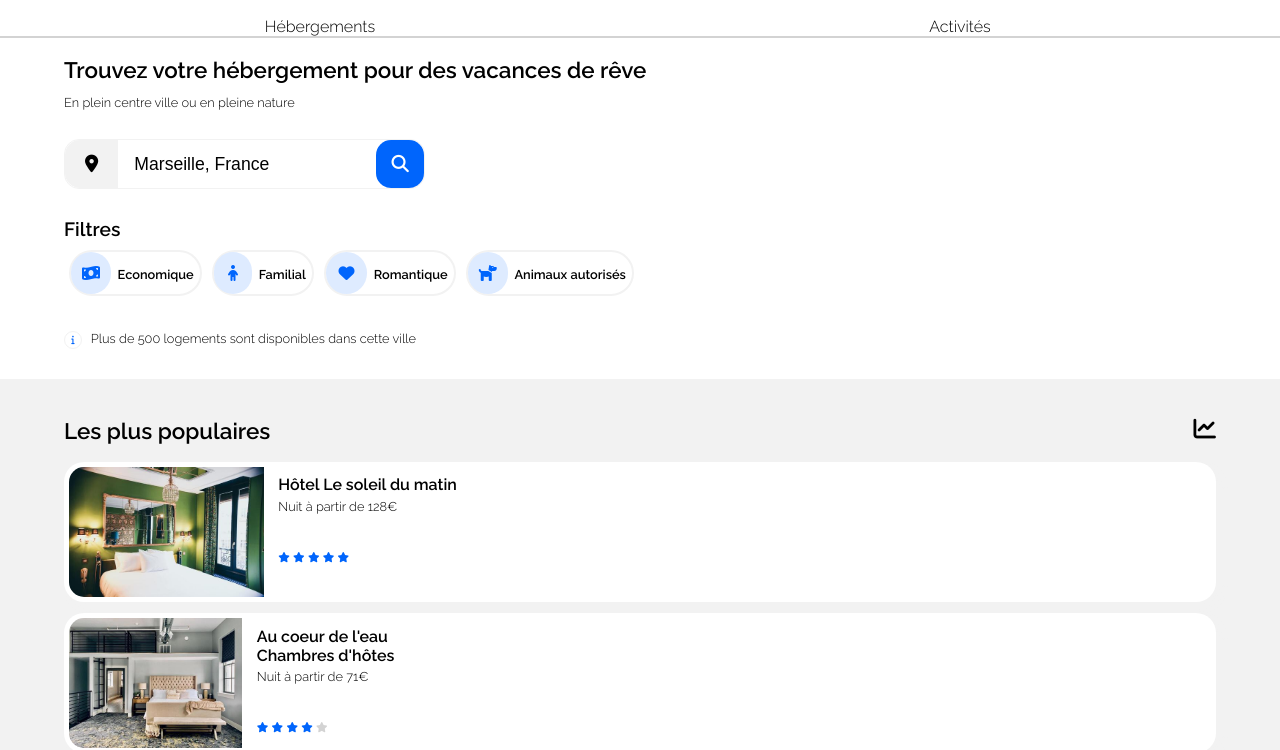
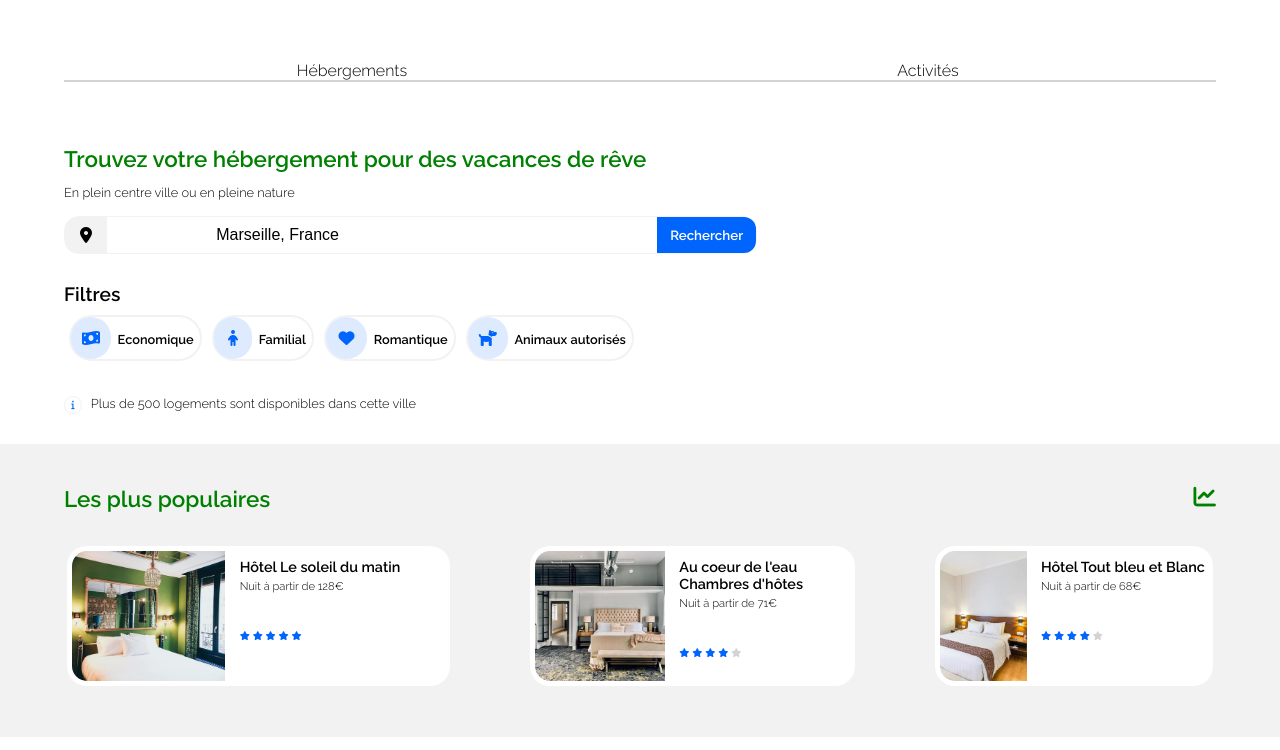
Before and after one commit to Alice-S-dev/AliceSchneider_2_29032021, a plain HTML site: page Index.html in a window 1280 px wide. Shown: the part 68-818 px from the top of the page. Drawn offline with Linux system fonts and the light colour scheme.

Commit message:
Mise en forme pour tablettes

```diff
--- a/Index.html
+++ b/Index.html
@@ -46,8 +46,8 @@
 					<form method="get" action="#">
 						<i class="fas fa-map-marker-alt local"></i>
 						<input type="search" value="Marseille, France"/>
+						<button type="submit"></button>
 
-						<button> <i class="fas fa-search loupe"></i></button>
 					</form>
 				</div>
 
@@ -96,13 +96,14 @@
 		</section>
 
 
-		<section id="Populaires">   <!-- Section 2 : "Les plus populaires" -->
+		<section id="hébergements-et-pop">   <!-- Section 2 : "Les plus populaires et hébergements" -->
+			<aside id="Populaires"> 	<!-- Les plus populaires -->
 				<h1>
 					Les plus populaires
 					<i class="fas fa-chart-line"></i>
 				</h1>
 
-
+				<div id="Cartes-populaires">
 					<a href="#"> <!-- Carte populaire 1 -->
 						<div class="Cartes-pop">
 							<div class="Photos-pop">
@@ -131,7 +132,7 @@
 
 
 					<a href="#"> <!-- Carte populaire 2 -->
-				<div class="Cartes-pop">
+						<div class="Cartes-pop" id="carte-pop-2">
 							<div class="Photos-pop">
 								<img src="images/hebergements/4_small/aw-creative-VGs8z60yT2c-unsplash.jpg" alt="Chambres d'hôte au coeur de l'eau"/>
 							</div>
@@ -183,16 +184,17 @@
 							</div>
 						</div>
 					</a>
-
-		</section>
+				</div>
+			</aside>
 
 
-		<section id="Hebergements">   <!-- Section 3 : "Hébergements" -->
+			<article id="Hebergements">   <!-- "Hébergements" -->
 				<h1 id="ancre_heberg">
 					Hébergements à Marseille
 				</h1>
 
-
+				<div id="Cartes-hébergements">
+					<div id="Cartes1-2-3">
 						<a href="#"> <!-- Carte hébergement 1 -->
 							<div class="Cartes-heberg">
 								<div class="Photos-heberg">
@@ -266,8 +268,10 @@
 								</p>
 							</div>
 						</a>
+					</div>
 
 
+					<div id="Cartes4-5-6">
 						<a href="#"> <!-- Carte hébergement 4 -->
 							<div class="Cartes-heberg">
 								<div class="Photos-heberg">
@@ -341,10 +345,13 @@
 								</p>
 							</div>
 						</a>
+					</div>
+				</div>
 
 				<p id="plus">
 					Afficher plus
 				</p>
+			</article>
 
 		</section>
 
@@ -354,8 +361,11 @@
 				Activités à Marseille
 			</h1>
 
-			<a href="#"> <!-- Carte activité 1 -->
-				<div class="Cartes-activites">
+			<div id="les6cartes"> 	<!--Toutes les cartes activités-->
+
+				<div class="les3cartes"> 	<!--Les 3 premières cartes activités-->
+					<a href="#"> 	<!-- Carte activité 1 -->
+						<div class="Cartes-activites" id="vieux-port">
 							<div class="Photos-act">
 								<img src="images/activites/4_small/reno-laithienne-QUgJhdY5Fyk-unsplash.jpg" alt="Vieux Port"/>
 							</div>
@@ -367,6 +377,7 @@
 					</a>
 
 
+					<div id="Cartes-act-2-3">
 						<a href="#"> <!-- Carte activité 2 -->
 							<div class="Cartes-activites">
 								<div class="Photos-act">
@@ -391,10 +402,13 @@
 								</h2>
 							</div>
 						</a>
+					</div>
+				</div>
 
 
+				<div class="les3cartes"> 	<!--Les 3 dèrnières cartes activités-->
 					<a href="#"> <!-- Carte activité 4 -->
-				<div class="Cartes-activites">
+						<div class="Cartes-activites" id="Calanques">
 							<div class="Photos-act">
 								<img src="images/activites/4_small/kilyan-sockalingum-NR8-cBCN3aI-unsplash.jpg" alt="Parc National des Calanques"/>
 							</div>
@@ -406,6 +420,7 @@
 					</a>
 
 
+					<div id="Cartes-act-5-6">
 						<a href="#"> <!-- Carte activité 5 -->
 							<div class="Cartes-activites">
 								<div class="Photos-act">
@@ -430,6 +445,9 @@
 								</h2>
 							</div>
 						</a>
+					</div>
+				</div>
+			</div>
 
 		</section>
 	</main>
--- a/Styles.css
+++ b/Styles.css
@@ -72,7 +72,7 @@ li
 
 input
 {
-	font-size: 1.1em;
+	font-size: 1em;
 }
 
 
@@ -100,6 +100,8 @@ a
 /* ---------------------------------------- */
 /* ==            HEADER                */
 /*---------------------------------------- */
+
+
 #logo-inscription
 {
 	display : flex;
@@ -114,6 +116,8 @@ a
 }
 
 /*     Navigation      */
+
+
 header ul
 {
 	display: flex;
@@ -138,8 +142,6 @@ header a:hover
 	color : #0065FC;
 }
 
-
-
 /* ---------------------------------------- */
 /* ==  		 SECTION 1 : Recherche  	     */
 /*---------------------------------------- */
@@ -158,44 +160,52 @@ header a:hover
 
 #Recherche
 {
-	display: inline-flex;
 	border: 1px #F2F2F2 solid;
 	border-radius: 15px;
 	margin-top: 1em;
 }
 
+form
+{
+	display: flex;
+	width: 100%;
+	justify-content: space-between;
+}
 
 input
 {
 	border: none;
-	margin: 0 10px 0 10px;
+	width: 50%;
+	margin-left: 10px;
 }
 
+
+button:before
+{
+	font-family: "Font Awesome 5 Free";
+	font-weight: 900;
+	content: "\f002";
+}
 
 
 button
 {
-	margin:0;
-	padding: 0;
 	border: none;
-	background: none;
+	background-color: #0065FC;
+	color: white;
+	border-radius: 12px;
+	padding-right: 13px;
+	padding-left: 13px
 }
-.loupe
-{
-	color: white;
-	font-size: 1.3em;
-	background-color: #0065FC;
-	padding : 15px;
-	border-radius: 15px;
-}
+
 
 .local
 {
-	font-size: 1.1em;
+	font-size: 1em;
 	background-color: #F2F2F2;
-	padding : 15px 20px 15px 20px;
-	border-top-left-radius: 15px;
-	border-bottom-left-radius: 15px;
+	padding : 10px 15px 10px 15px;
+	border-top-left-radius: 12px;
+	border-bottom-left-radius: 12px;
 }
 
 /*     Filtres de recherche      */
@@ -314,7 +324,7 @@ button
 
 .Texte-pop
 {
-	margin-right: 2em;
+	margin-right: 0.5em;
 }
 .fa-star
 {
@@ -324,7 +334,6 @@ button
 .Photos-pop
 {
 	max-width: 40%;
-	height: 93%;
 	margin: 0.3em 0.9em 0.3em 0.3em;
 }
 
@@ -454,9 +463,140 @@ footer
 }
 
 /* ---------------------------------------- */
-/* ==       MEDIAS QUERIS        */
+/* ==       MEDIAS QUERIES        */
 /*---------------------------------------- */
 
-/*     sous partie      */
+/*     TABLETTE      */
 
-/*     sous partie      */
+@media screen and (min-width: 768px) 	/* min-width= taille iPad  */
+{
+
+	/*	Barre de recherche	*/
+
+	#Recherche
+	{
+		width: 60%;
+	}
+
+	button:before
+	{
+    	content: "Rechercher";
+    	font-size: 1em;
+    	font-family: raleway;
+	}
+
+	button
+	{
+		border-radius: 0px 12px 12px 0;
+	}
+
+	/* Héberg populaires */
+
+	#Populaires
+	{
+		padding-bottom: 40px;
+	}
+
+	#Cartes-populaires
+	{
+		display: flex;
+		justify-content: space-between;
+	}
+
+	.Cartes-pop
+	{
+		margin: 0.7em 0.2em;
+	}
+
+	.Cartes-pop h2
+	{
+		font-size: 0.9em;
+	}
+
+	.Cartes-pop p
+	{
+		font-size: 0.7em;
+	}
+
+	#carte-pop-2
+	{
+		min-width: 245px;
+	}
+
+
+	/* Hébergements */
+
+	.Cartes-heberg
+	{
+		margin: 0.7em 0.2em;
+		min-width: 210px;
+		max-width: 275px;
+	}
+
+	#Cartes1-2-3, #Cartes4-5-6
+	{
+		display: flex;
+		justify-content: space-between;
+	}
+
+
+	/* Activités */
+
+	.les3cartes
+	{
+		display: flex;
+	}
+
+	.Cartes-activites
+	{
+		margin: 0 0 2em 0;
+	}
+
+	#vieux-port, #Calanques
+	{
+		margin: 0 2em 2em 0;
+		height: 92%;
+	}
+
+	#vieux-port .Photos-act, #Calanques .Photos-act
+	{
+		height: 85%;
+	}
+
+	#Cartes-act-2-3, #Cartes-act-5-6
+	{
+		height: 90%;
+	}
+
+
+	/* Footer */
+
+	footer
+	{
+		padding: 0;
+	}
+
+	footer nav
+	{
+		display: flex;
+		justify-content: space-between;
+	}
+
+	ul
+	{
+		padding: 0;
+		margin: 5%;
+	}
+}
+
+
+/*    DESKTOP     */
+
+@media screen and (min-width: 1025px) /* min-width = taille juste au dessus de l'iPad Pro (iPad Pro = 1024px)*/
+{
+	h1
+	{
+		color: green;
+	}
+
+}
```
Lines whose indentation alone changed are shown as unchanged.
